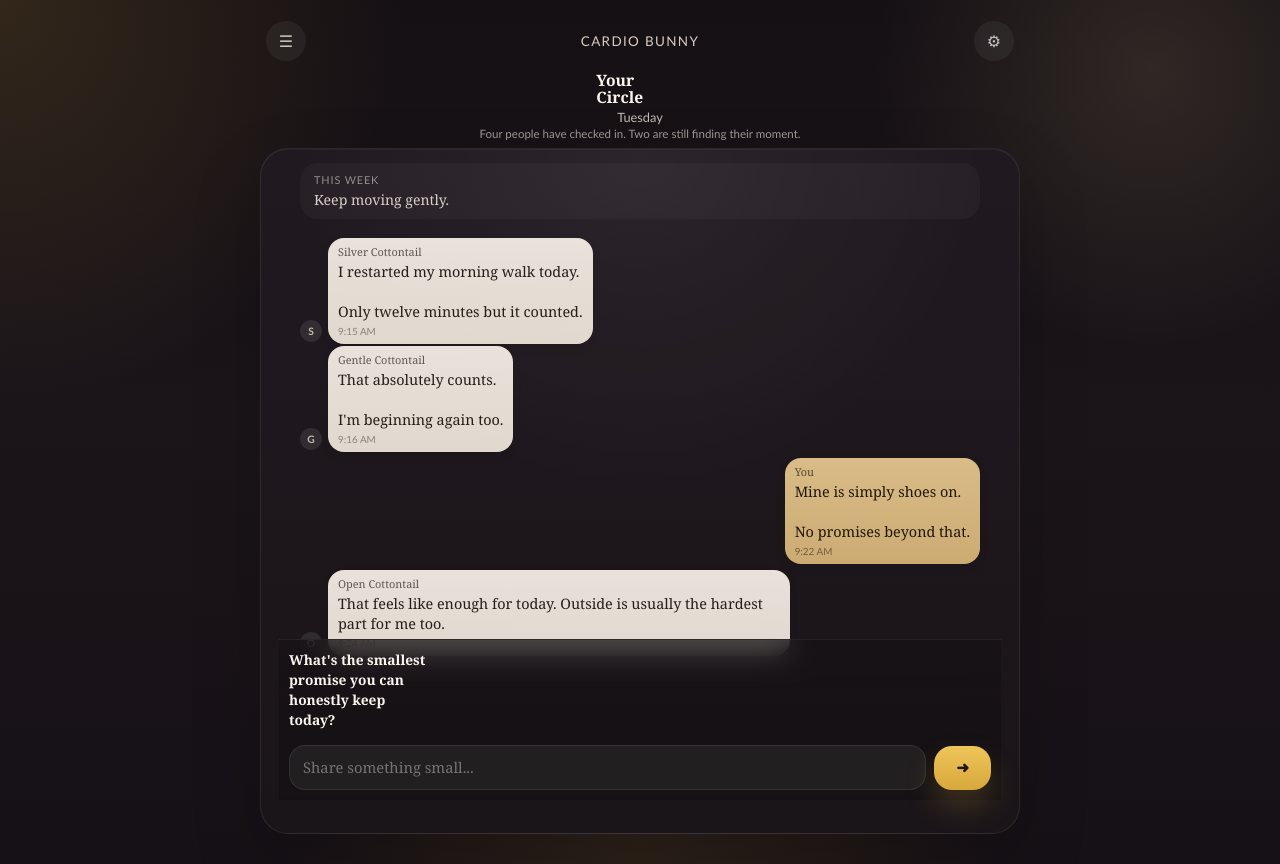
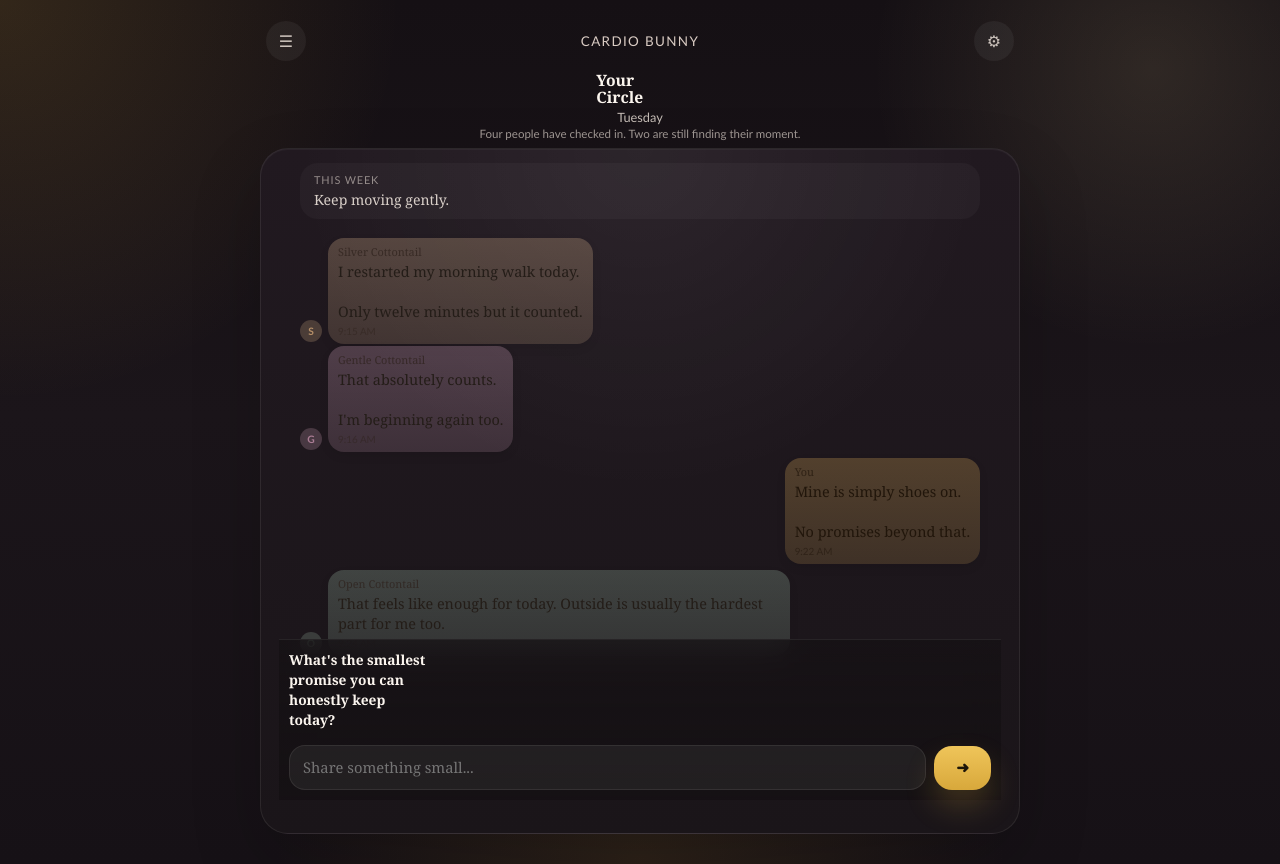
Before and after one commit to PaulskiLynch/5others, a Next.js app: page /circle-demo in a window 1280 px wide. Built offline with nearby package versions, Linux system fonts and the light colour scheme.

Commit message:
Tint circle bubbles by member

```diff
--- a/src/app/circle-demo/page.tsx
+++ b/src/app/circle-demo/page.tsx
@@ -1,6 +1,7 @@
 const demoMessages = [
   {
     author: "Silver Cottontail",
+    accentColor: "#D9B38C",
     time: "9:15 AM",
     body: "I restarted my morning walk today.\n\nOnly twelve minutes but it counted.",
     own: false,
@@ -8,6 +9,7 @@
   },
   {
     author: "Gentle Cottontail",
+    accentColor: "#CFA1B9",
     time: "9:16 AM",
     body: "That absolutely counts.\n\nI'm beginning again too.",
     own: false,
@@ -15,6 +17,7 @@
   },
   {
     author: "You",
+    accentColor: "#D9A957",
     time: "9:22 AM",
     body: "Mine is simply shoes on.\n\nNo promises beyond that.",
     own: true,
@@ -22,12 +25,46 @@
   },
   {
     author: "Open Cottontail",
+    accentColor: "#9CB9A4",
     time: "9:24 AM",
     body: "That feels like enough for today. Outside is usually the hardest part for me too.",
     own: false,
     grouped: false,
   },
 ];
+
+function hexToRgb(hex: string) {
+  const normalized = hex.replace("#", "");
+  const full = normalized.length === 3
+    ? normalized.split("").map((value) => `${value}${value}`).join("")
+    : normalized;
+  const value = Number.parseInt(full, 16);
+
+  return {
+    r: (value >> 16) & 255,
+    g: (value >> 8) & 255,
+    b: value & 255,
+  };
+}
+
+function bubbleStyle(accentColor: string) {
+  const { r, g, b } = hexToRgb(accentColor);
+
+  return {
+    background: `linear-gradient(180deg, rgba(${r}, ${g}, ${b}, 0.28), rgba(${r}, ${g}, ${b}, 0.18))`,
+    borderColor: `rgba(${r}, ${g}, ${b}, 0.32)`,
+  };
+}
+
+function avatarStyle(accentColor: string) {
+  const { r, g, b } = hexToRgb(accentColor);
+
+  return {
+    background: `rgba(${r}, ${g}, ${b}, 0.24)`,
+    color: `rgb(${Math.max(28, r - 36)} ${Math.max(24, g - 36)} ${Math.max(20, b - 36)})`,
+    borderColor: `rgba(${r}, ${g}, ${b}, 0.32)`,
+  };
+}
 
 export default function CircleDemoPage() {
   return (
@@ -74,11 +111,14 @@
                   key={`${message.author}-${message.time}`}
                 >
                   {!message.own ? (
-                    <span className="circle-chat-avatar" aria-hidden="true">
+                    <span className="circle-chat-avatar" aria-hidden="true" style={avatarStyle(message.accentColor)}>
                       {message.author.slice(0, 1)}
                     </span>
                   ) : null}
-                  <div className={`circle-note ${message.own ? "circle-note-own" : "circle-note-peer"}`}>
+                  <div
+                    className={`circle-note ${message.own ? "circle-note-own" : "circle-note-peer"}`}
+                    style={bubbleStyle(message.accentColor)}
+                  >
                     <p className="circle-note-author">{message.author}</p>
                     <p className="circle-note-body">{message.body}</p>
                     <p className="circle-note-time">{message.time}</p>
```
Also changed, not shown: src/app/my-circle/page.tsx (+38 -2 lines).
